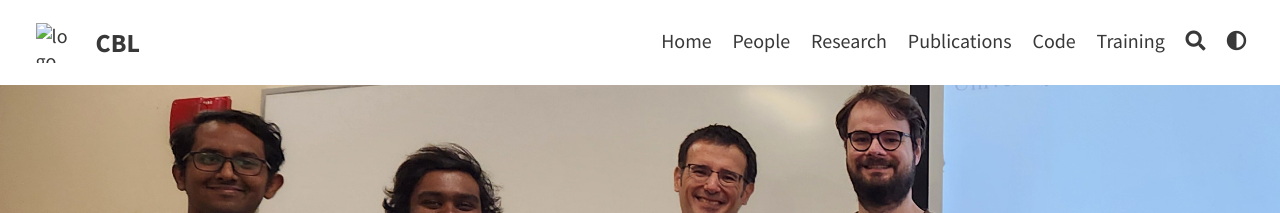
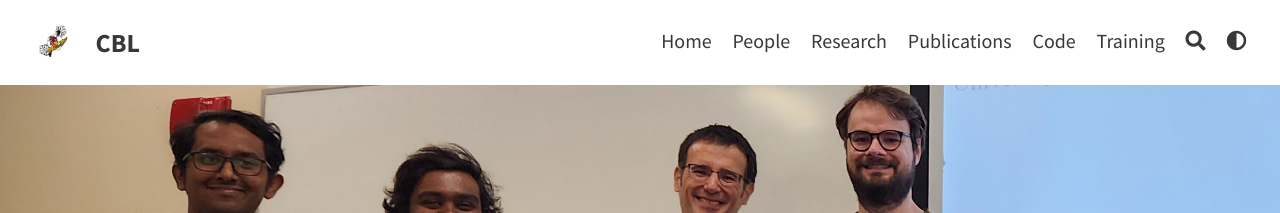
Before and after one commit to CBL-UCF/CBL-UCF.github.io, a Jekyll site: the page built from index.html, in a window 1280 px wide. Shown: the top 213 px of the page. Built offline with Jekyll 4.4.1, drawn with Linux system fonts in a browser that asks for light colours; a script that is not in the unit is left out; the list of posts is cut into pages by our own code.

Commit message:
Update _config.yml

```diff
--- a/_config.yml
+++ b/_config.yml
@@ -5,7 +5,7 @@ url: "https://cbl-ucf.github.io"
 # THEME-SPECIFIC CONFIGURATION
 title: CBL                                # site's title
 description: "A website with blog posts and pages"      # used by search engines
-avatar: assests/img/logoavatar.png                        # Empty for no avatar in navbar
+avatar: assets/img/logoavatarnew.png                        # Empty for no avatar in navbar
 favicon: assets/favicon.ico                             # Icon displayed in the tab
 
 # Header and footer text
```
